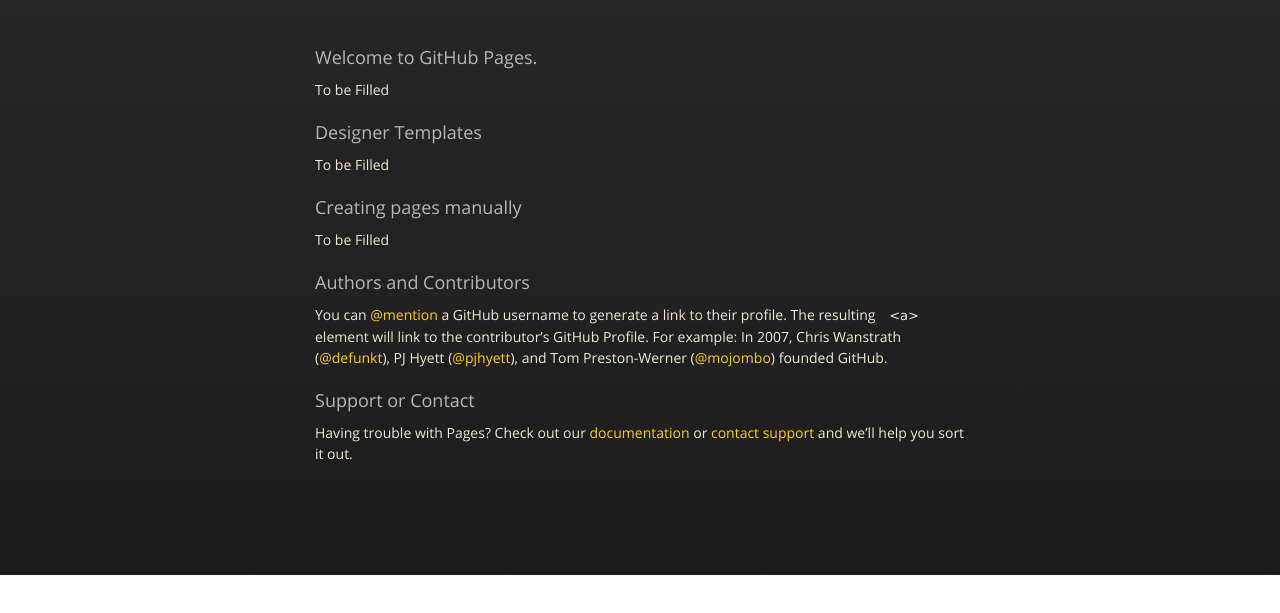
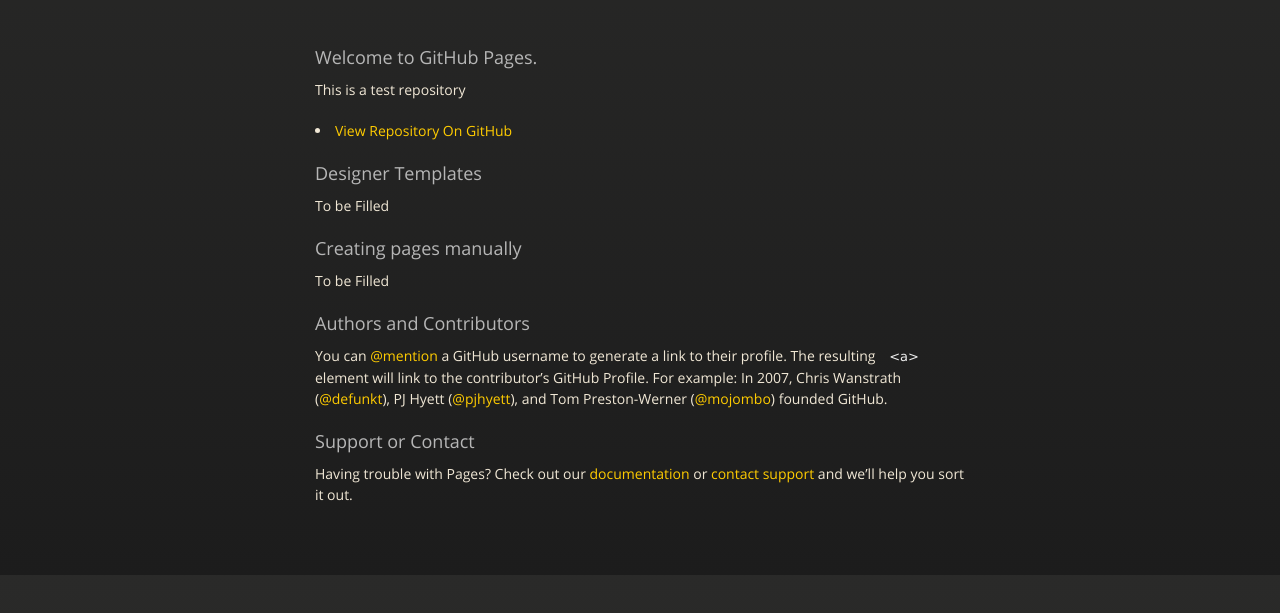
Before and after one commit to manthediner/manthediner.github.io, a plain HTML site: page index.html in a window 1280 px wide. Shown: the part 225-838 px from the top of the page. Before the commit the page ends 800 px from the top, so only its background shows below. Drawn offline with nearby package versions, Linux system fonts and the light colour scheme.

Commit message:
Update index.html

```diff
--- a/index.html
+++ b/index.html
@@ -38,7 +38,9 @@
         <h3>
 <a id="welcome-to-github-pages" class="anchor" href="#welcome-to-github-pages" aria-hidden="true"><span aria-hidden="true" class="octicon octicon-link"></span></a>Welcome to GitHub Pages.</h3>
 
-<p>To be Filled</p>
+<p>This is a test repository
+  <li class="fork"><a href="https://github.com/manthediner/test">View Repository On GitHub</a></li>
+</p>
 
 <h3>
 <a id="designer-templates" class="anchor" href="#designer-templates" aria-hidden="true"><span aria-hidden="true" class="octicon octicon-link"></span></a>Designer Templates</h3>
```
